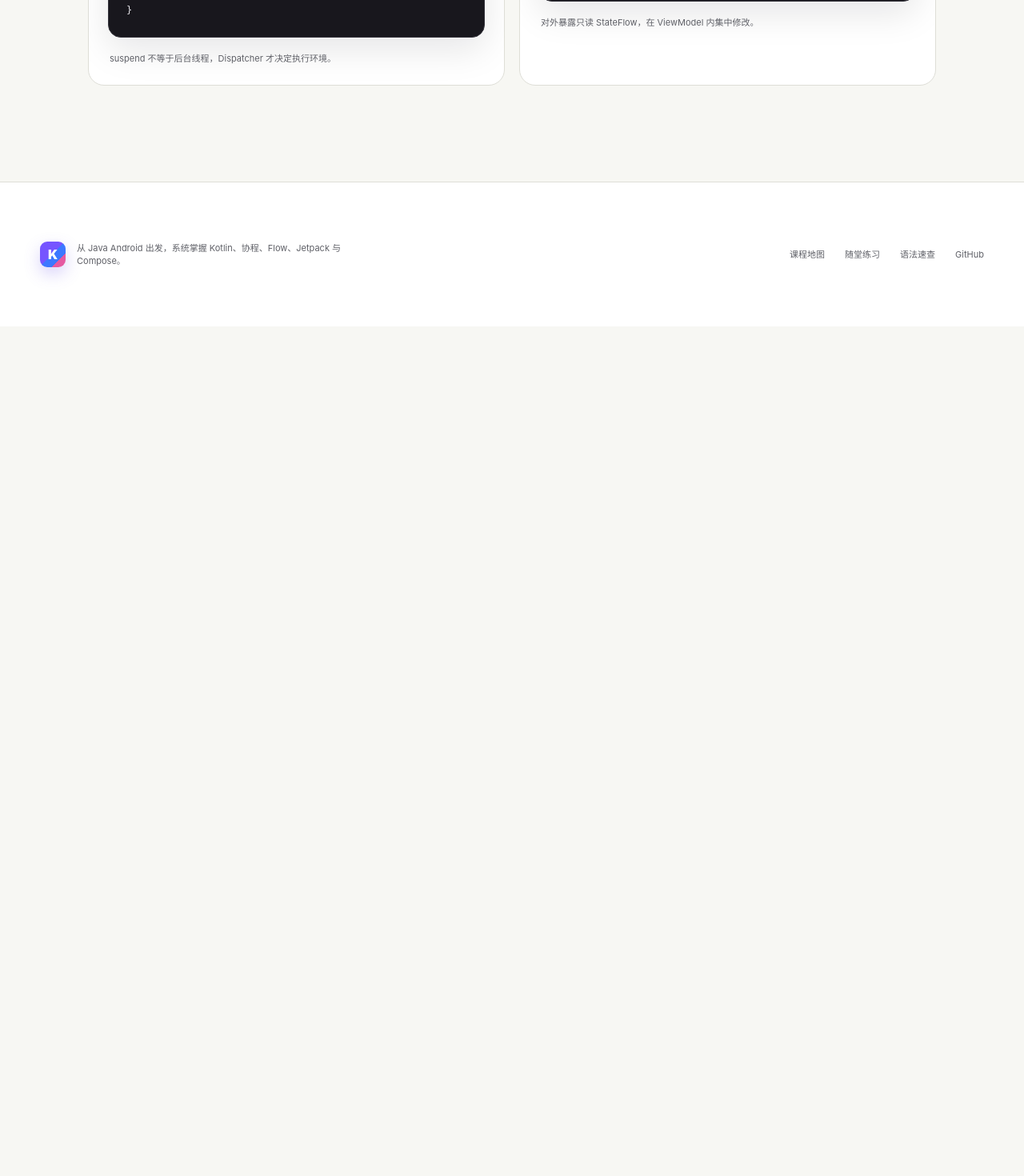
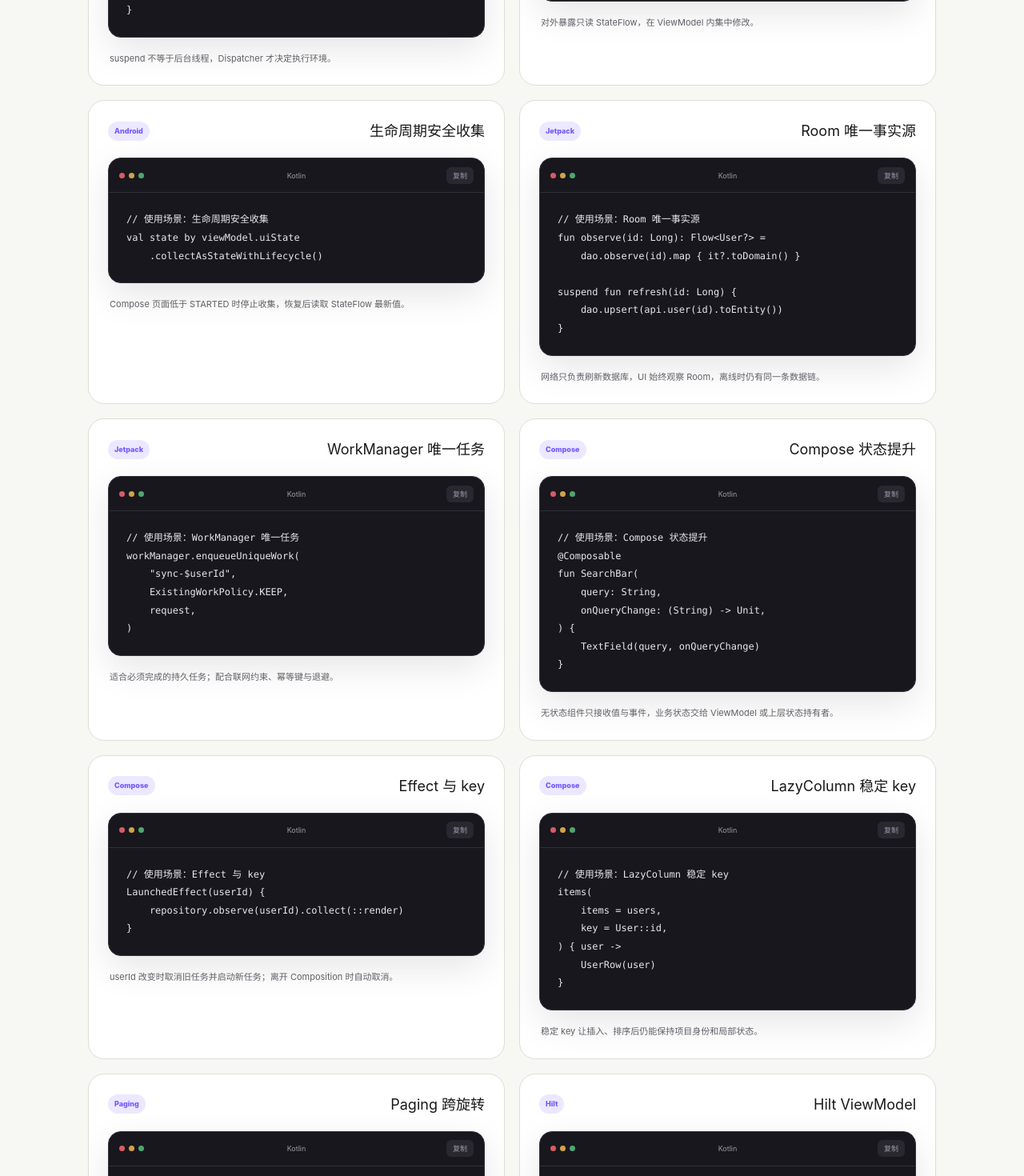
Before and after one commit to upwon/kotlin-android-learning, a Next.js app: page /reference in a window 1280 px wide. Shown: the part 1820-3290 px from the top of the page at 80% size. Before the commit the page ends 2228 px from the top, so only its background shows below. Built offline with nearby package versions, Linux system fonts and the light colour scheme.

Commit message:
Expand Android course: app/reference/page.tsx

```diff
--- a/app/reference/page.tsx
+++ b/app/reference/page.tsx
@@ -12,6 +12,14 @@ const cards = [
   { title: "作用域函数", tag: "惯用法", code: "val intent = Intent(context, DetailActivity::class.java)\n    .apply { putExtra(EXTRA_ID, id) }\n\nuser?.let { render(it) }", note: "apply 返回接收者；let 返回 Lambda 结果。" },
   { title: "协程切换上下文", tag: "协程", code: "viewModelScope.launch {\n    val data = withContext(Dispatchers.IO) {\n        repository.load()\n    }\n    render(data)\n}", note: "suspend 不等于后台线程，Dispatcher 才决定执行环境。" },
   { title: "StateFlow 更新", tag: "Flow", code: "private val _state = MutableStateFlow(UiState())\nval state = _state.asStateFlow()\n\n_state.update { it.copy(loading = true) }", note: "对外暴露只读 StateFlow，在 ViewModel 内集中修改。" },
+  { title: "生命周期安全收集", tag: "Android", code: "val state by viewModel.uiState\n    .collectAsStateWithLifecycle()", note: "Compose 页面低于 STARTED 时停止收集，恢复后读取 StateFlow 最新值。" },
+  { title: "Room 唯一事实源", tag: "Jetpack", code: "fun observe(id: Long): Flow<User?> =\n    dao.observe(id).map { it?.toDomain() }\n\nsuspend fun refresh(id: Long) {\n    dao.upsert(api.user(id).toEntity())\n}", note: "网络只负责刷新数据库，UI 始终观察 Room，离线时仍有同一条数据链。" },
+  { title: "WorkManager 唯一任务", tag: "Jetpack", code: "workManager.enqueueUniqueWork(\n    \"sync-$userId\",\n    ExistingWorkPolicy.KEEP,\n    request,\n)", note: "适合必须完成的持久任务；配合联网约束、幂等键与退避。" },
+  { title: "Compose 状态提升", tag: "Compose", code: "@Composable\nfun SearchBar(\n    query: String,\n    onQueryChange: (String) -> Unit,\n) {\n    TextField(query, onQueryChange)\n}", note: "无状态组件只接收值与事件，业务状态交给 ViewModel 或上层状态持有者。" },
+  { title: "Effect 与 key", tag: "Compose", code: "LaunchedEffect(userId) {\n    repository.observe(userId).collect(::render)\n}", note: "userId 改变时取消旧任务并启动新任务；离开 Composition 时自动取消。" },
+  { title: "LazyColumn 稳定 key", tag: "Compose", code: "items(\n    items = users,\n    key = User::id,\n) { user ->\n    UserRow(user)\n}", note: "稳定 key 让插入、排序后仍能保持项目身份和局部状态。" },
+  { title: "Paging 跨旋转", tag: "Paging", code: "val users = query\n    .flatMapLatest(repository::search)\n    .cachedIn(viewModelScope)", note: "cachedIn 保留 ViewModel 生命周期内的分页代；磁盘缓存由 Room 负责。" },
+  { title: "Hilt ViewModel", tag: "Hilt", code: "@HiltViewModel\nclass UserViewModel @Inject constructor(\n    repository: UserRepository,\n    savedStateHandle: SavedStateHandle,\n) : ViewModel()", note: "ViewModel 不是单例；Hilt 同时注入业务依赖和可恢复导航参数。" },
 ];
 
 export default function ReferencePage() {
```
